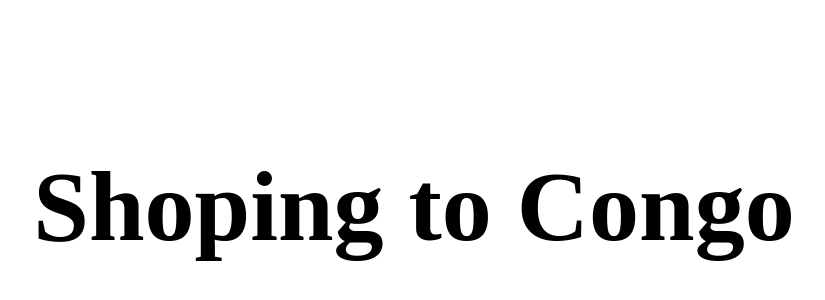
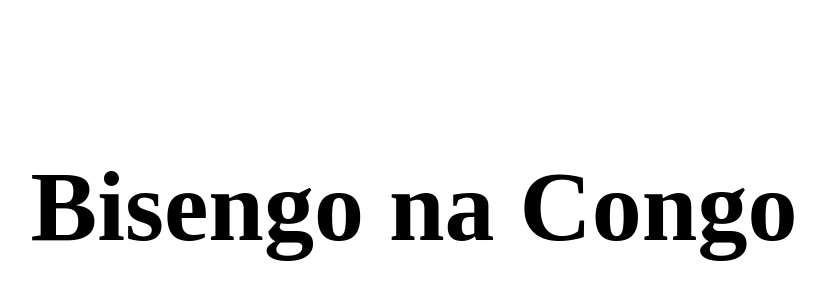
Before and after one commit to macgenix/shoping, a plain HTML site: page index.html in a window 1280 px wide. Shown: the part 238-538 px from the top of the page, without its empty margins (234-1059 px from the left). Drawn offline with Linux system fonts and the light colour scheme.

Commit message:
modification du text principal

```diff
--- a/index.html
+++ b/index.html
@@ -15,6 +15,6 @@
         }
     </style>
     <body>
-        <h1>Shoping to Congo</h1>
+        <h1>Bisengo na Congo</h1>
     </body>
 </html>
```
